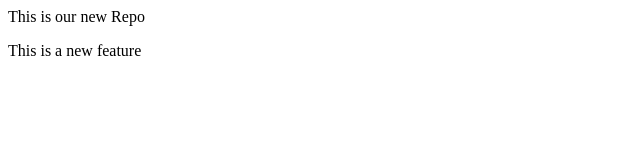
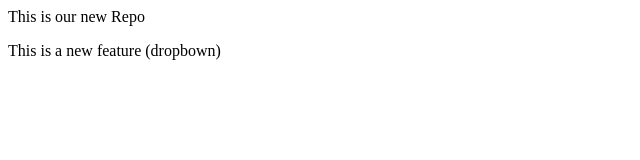
Before and after one commit to PalakGanatra/localrepo, a plain HTML site: page index.html in a window 1280 px wide. Shown: the full height of the page, 0-640 px from the left. Drawn offline with Linux system fonts and the light colour scheme.

```diff
--- a/index.html
+++ b/index.html
@@ -1,2 +1,2 @@
 <p>This is our new Repo</p>
-<p>This is a new feature </p>
+<p>This is a new feature (dropbown) </p>
```
